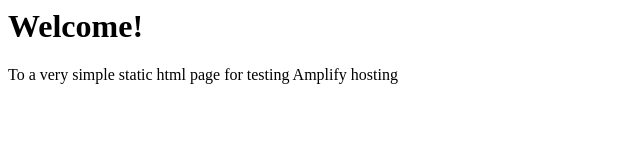
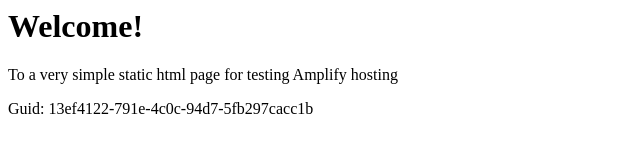
Before and after one commit to aws-aemilia-dub/Github-PR-Commit-Integration-Test-DoNotTouch-GitHubAutoBuildCanaryTest-v1-preprod-eu-west-1, a website: page src/index.html in a window 1280 px wide. Shown: the whole page, without its empty margins (0-640 px from the left). Drawn offline with Linux system fonts and the light colour scheme.

Commit message:
commit from integ tests

```diff
--- a/src/index.html
+++ b/src/index.html
@@ -1,3 +1,5 @@
+
+
 <html lang="en">
 
 <head>
@@ -10,6 +12,6 @@
 <body>
     <h1>Welcome!</h1>
     <p>To a very simple static html page for testing Amplify hosting</p>
-</body>
+    <p>Guid: 13ef4122-791e-4c0c-94d7-5fb297cacc1b</p></body>
 
 </html>
```
